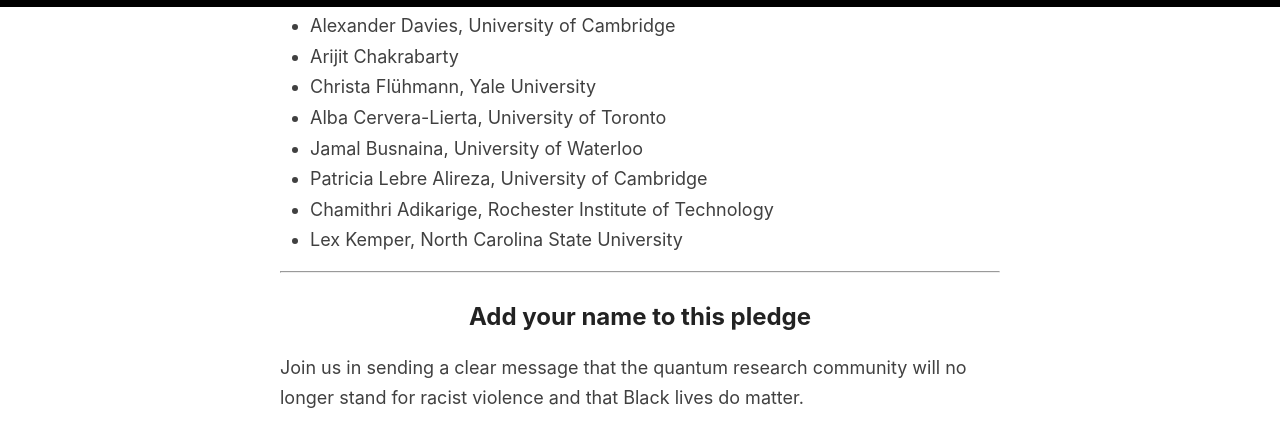
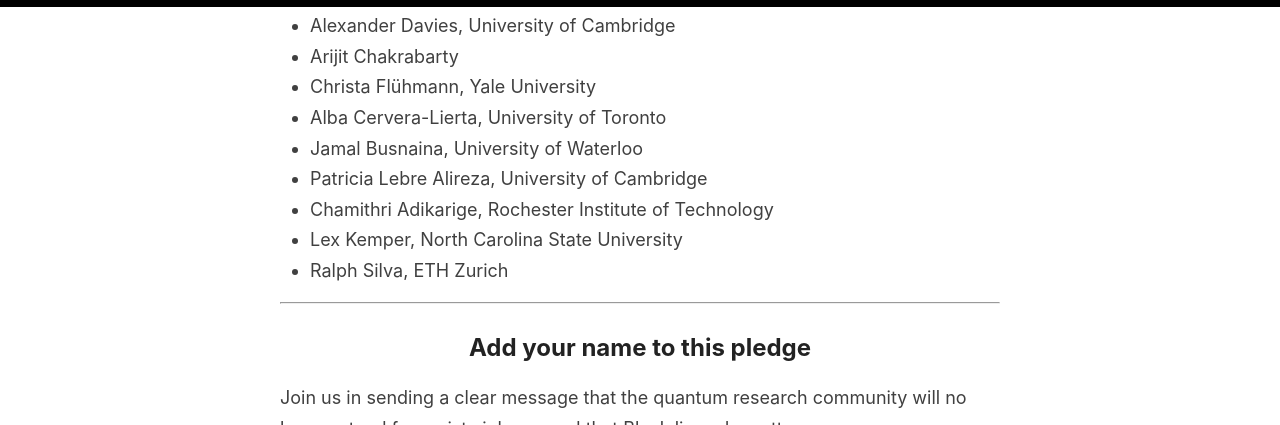
Before and after one commit to quantumforblacklives/quantumforblacklives.github.io, a Jekyll site: the page built from index.html, in a window 1280 px wide and 900 px high, scrolled down 4379 px, cut to the strip 0-425 px from the top of the window. Built offline with Jekyll 4.4.1, drawn with Linux system fonts in a browser that asks for light colours; the list of posts is cut into pages by our own code.

Commit message:
Add signature from Ralph Silva.

```diff
--- a/_includes/signatories.md
+++ b/_includes/signatories.md
@@ -45,3 +45,4 @@
 - Patricia Lebre Alireza, University of Cambridge
 - Chamithri Adikarige, Rochester Institute of Technology
 - Lex Kemper, North Carolina State University
+- Ralph Silva, ETH Zurich
```
